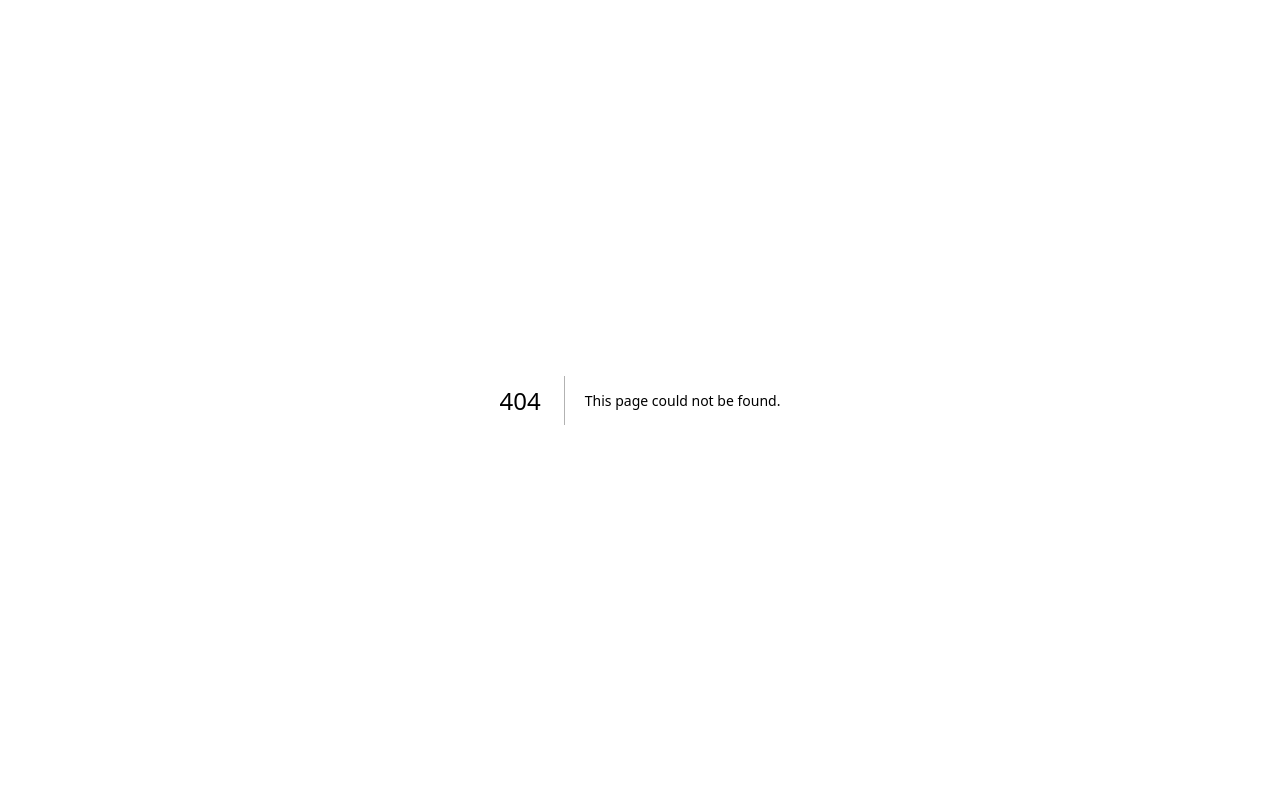
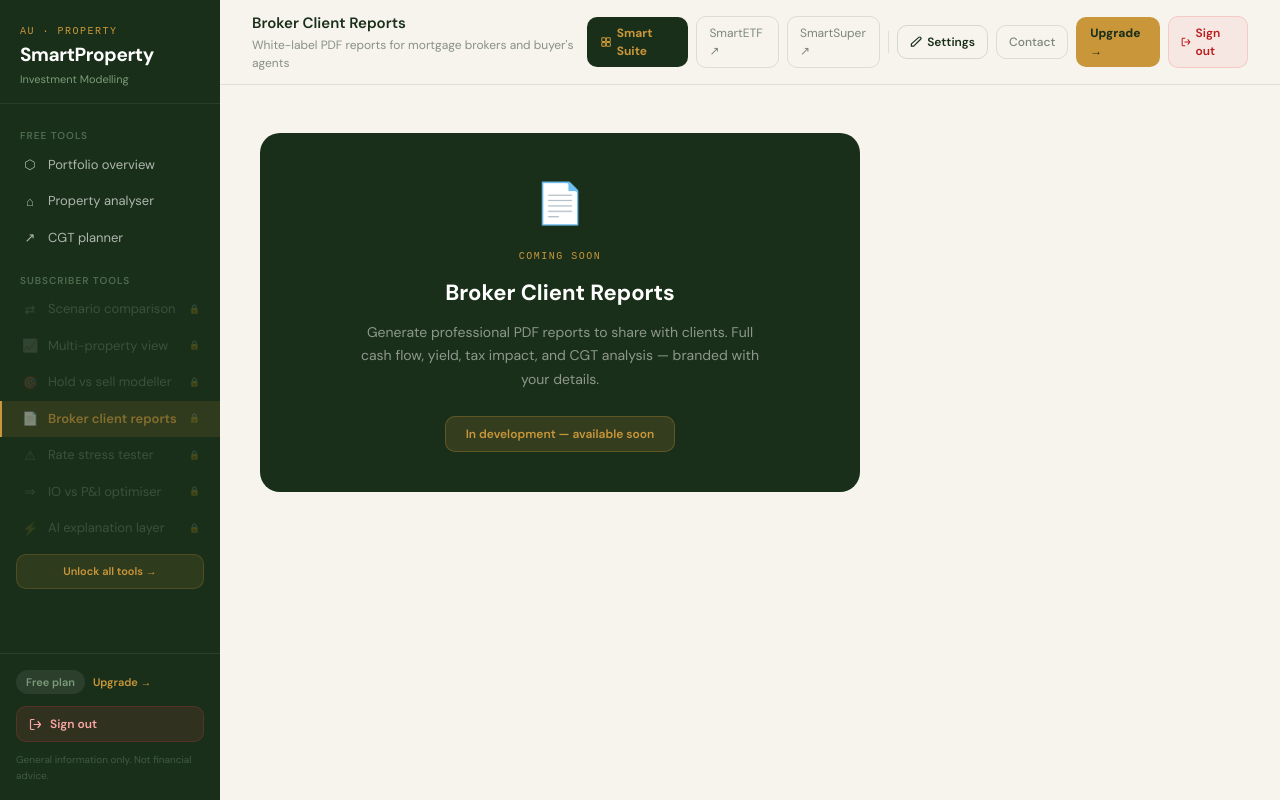
Before and after one commit to mbf2756/smartproperty, a Next.js app: page /reports in a window 1280 px wide. Before the commit this address had no page. Built offline with nearby package versions, Linux system fonts and the light colour scheme; no server answers.

Commit message:
Create reports page with dashboard topbar

```diff
--- /dev/null
+++ b/src/app/(dashboard)/reports/page.tsx
@@ -0,0 +1,19 @@
+import { DashboardTopbar } from '@/components/DashboardTopbar'
+export default function Page() {
+  return (
+    <div>
+      <DashboardTopbar title="Broker Client Reports" subtitle="White-label PDF reports for mortgage brokers and buyer's agents" />
+      <div style={{ padding: '48px 40px', maxWidth: 680 }}>
+        <div style={{ background: '#1A2F1A', borderRadius: 20, padding: '40px', textAlign: 'center' }}>
+          <div style={{ fontSize: 40, marginBottom: 16 }}>📄</div>
+          <div style={{ fontFamily: 'monospace', fontSize: 10, color: '#C9963A', letterSpacing: '0.15em', textTransform: 'uppercase', marginBottom: 12 }}>Coming soon</div>
+          <h2 style={{ fontSize: 22, fontWeight: 700, color: 'white', marginBottom: 12 }}>Broker Client Reports</h2>
+          <p style={{ fontSize: 14, color: 'rgba(255,255,255,0.5)', lineHeight: 1.7, maxWidth: 420, margin: '0 auto 24px' }}>
+            Generate professional PDF reports to share with clients. Full cash flow, yield, tax impact, and CGT analysis — branded with your details.
+          </p>
+          <div style={{ display: 'inline-block', padding: '8px 20px', borderRadius: 10, background: 'rgba(201,150,58,0.15)', border: '1px solid rgba(201,150,58,0.3)', fontSize: 12, color: '#C9963A', fontWeight: 600 }}>In development — available soon</div>
+        </div>
+      </div>
+    </div>
+  )
+}
```
